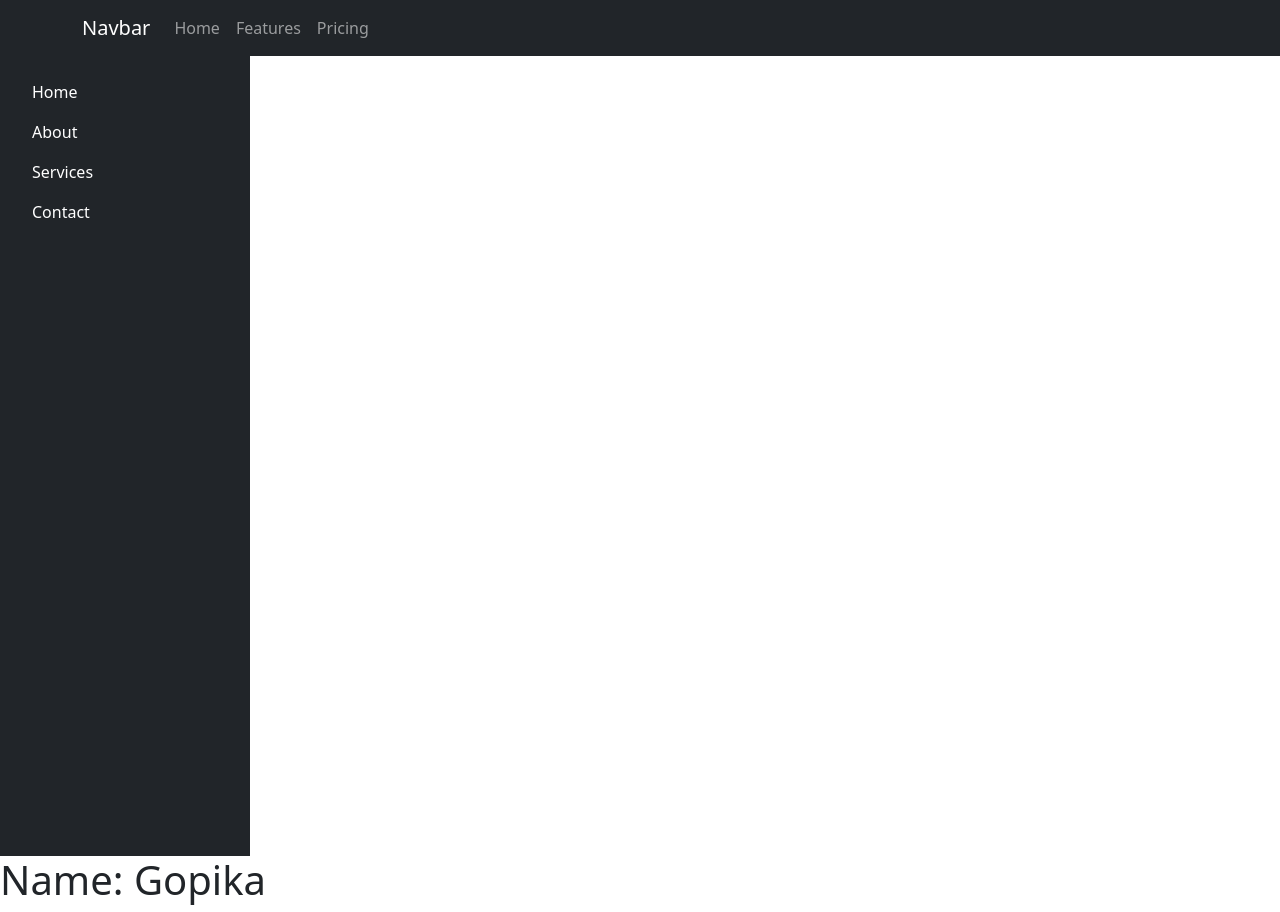
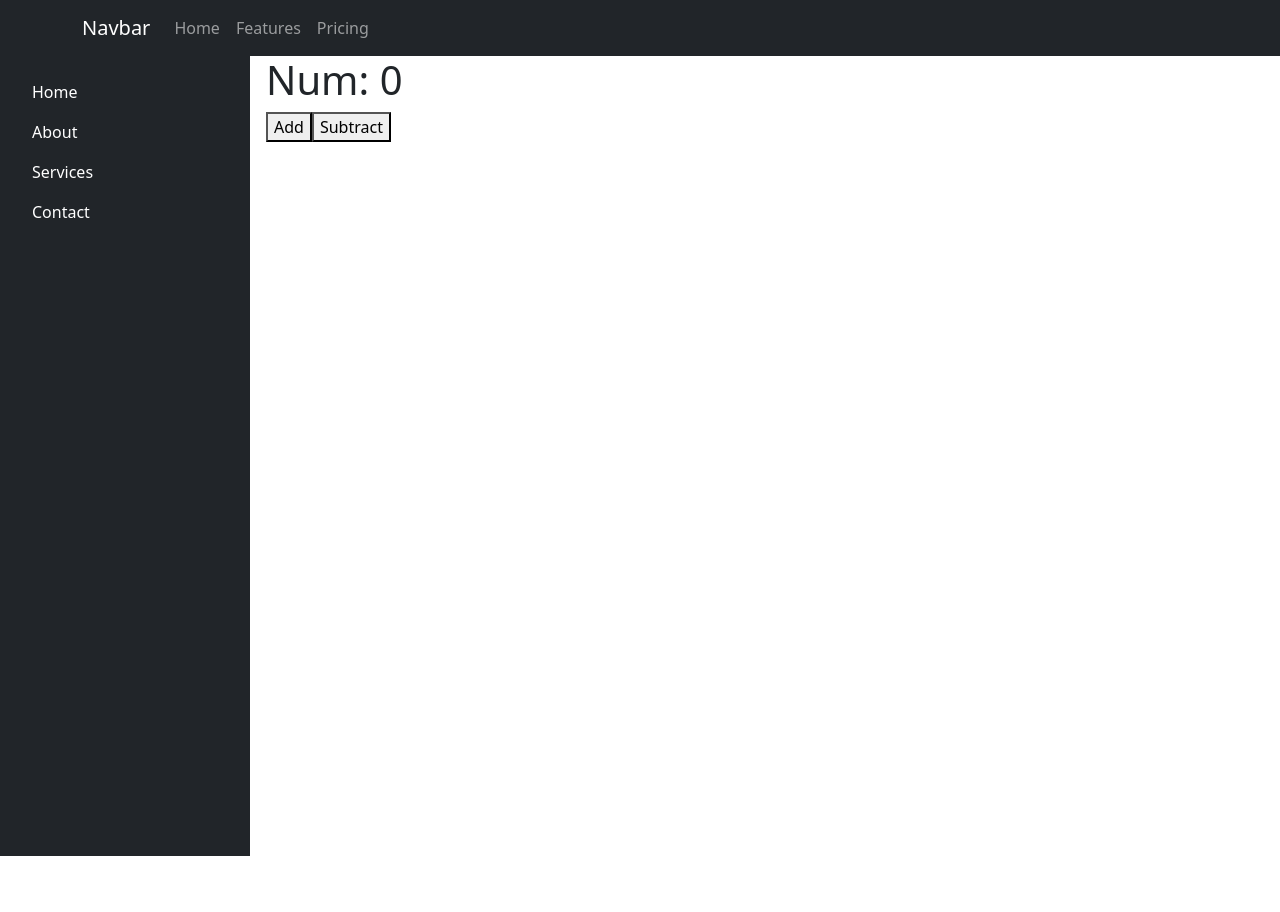
Before and after one commit to sreelakshmi-01/React_Demo, a React (Vite) app: page / in a window 1280 px wide. After the commit the page ends 856 px from the top, so only its background shows below. Built offline with nearby package versions, Linux system fonts and the light colour scheme.

Commit message:
addSubtract function added

```diff
--- a/src/App.jsx
+++ b/src/App.jsx
@@ -6,8 +6,12 @@ function App() {
   return (
     <div>
       <ColorSchemesExample></ColorSchemesExample>
-      <Sidebar></Sidebar>
-      <AddSub></AddSub>
+      <div className="d-flex">
+        <Sidebar />
+        <div className="ms-3">
+          <AddSub />
+        </div>
+      </div>
     </div>
 
   )
--- a/src/components/addsubtract.jsx
+++ b/src/components/addsubtract.jsx
@@ -1,8 +1,21 @@
+import { useState } from "react";
+
 function AddSub() {
-    let name = "Gopika"
+    let [num,setNum] = useState(0)
+
+    const AddNum = ()=>{
+        setNum(num+1)
+    }
+
+    const SubNum = ()=>{
+        setNum(num-1)
+    }
+
     return (
         <div>
-            <h1>Name: {name}</h1>
+            <h1>Num: {num}</h1>
+            <button onClick={AddNum} >Add</button>
+            <button onClick={SubNum}>Subtract</button>
         </div>
     )
 }
```
